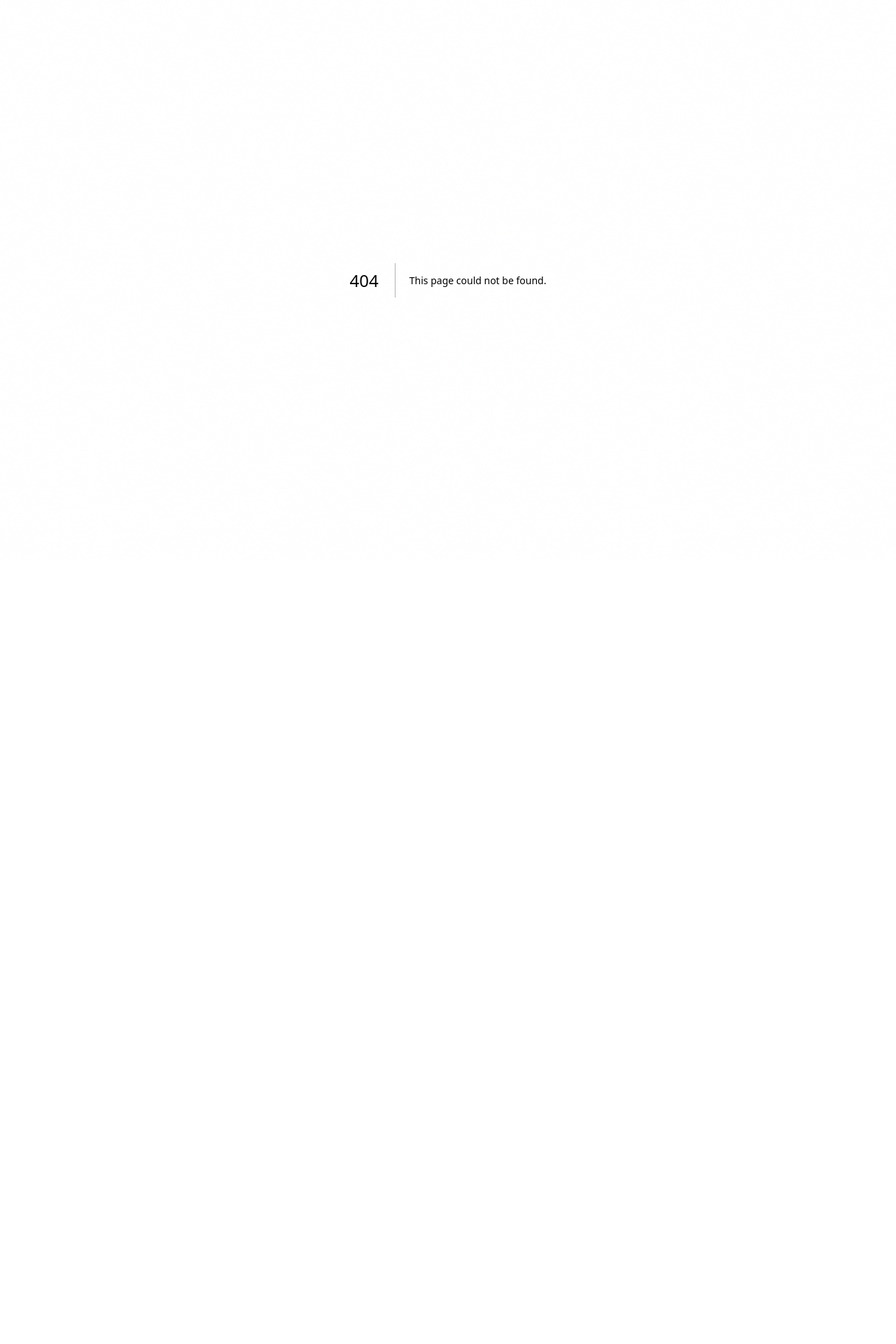
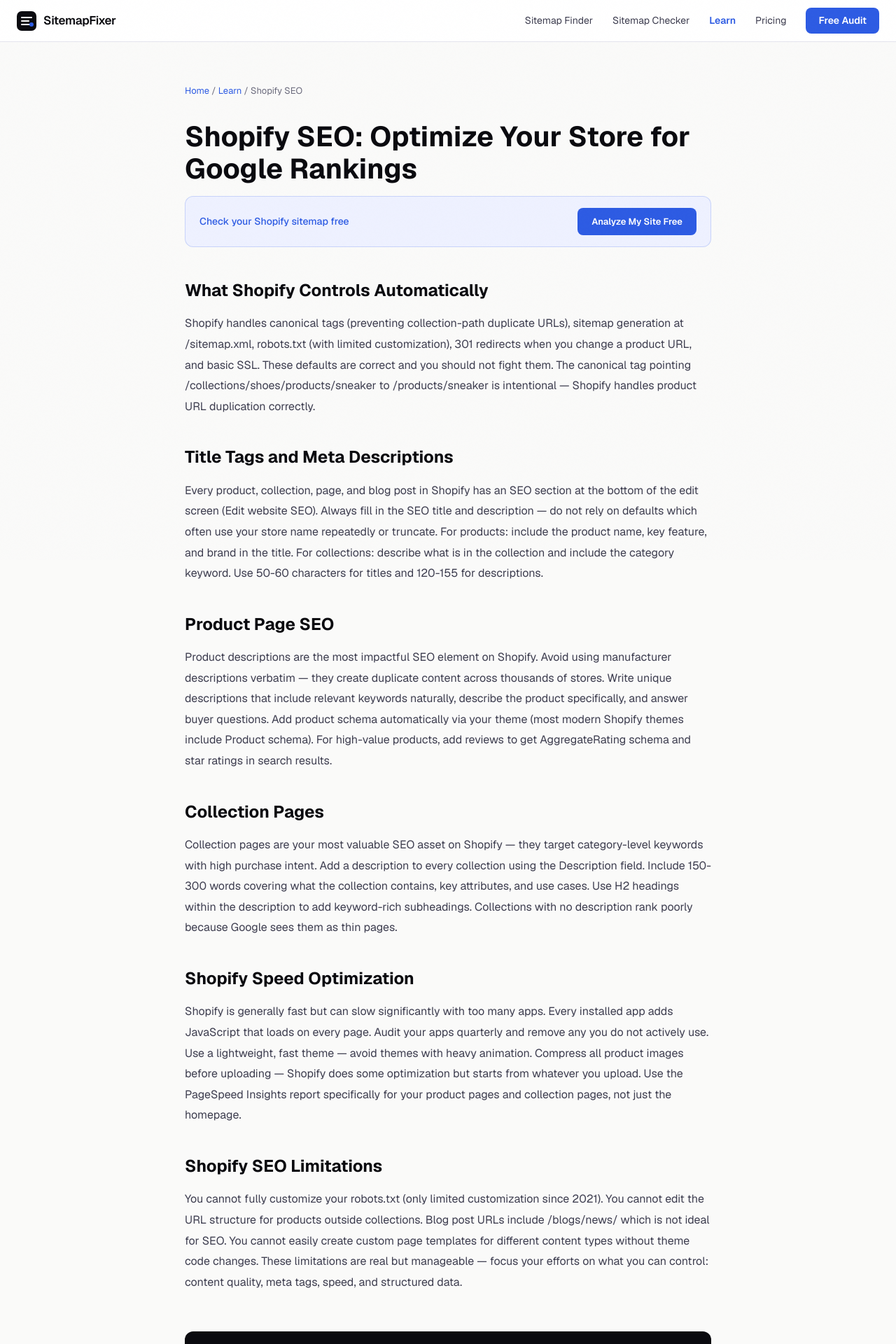
Before and after one commit to Watermelon-Coctail-Bar/sitemap-fixer, a Next.js app: page /learn/shopify-seo in a window 1280 px wide. Before the commit this address had no page. Shown: the top 1920 px of the page at 70% size. Before the commit the page ends 800 px from the top, so only its background shows below. Built offline with nearby package versions, Linux system fonts and the light colour scheme.

Commit message:
Create page.tsx

```diff
--- /dev/null
+++ b/src/app/learn/shopify-seo/page.tsx
@@ -0,0 +1,43 @@
+import type { Metadata } from 'next';
+export const metadata: Metadata = {
+  title: 'Shopify SEO: How to Optimize Your Shopify Store for Google | SitemapFixer',
+  description: "Shopify has SEO limitations built in. Here is what you can control, what you cannot, and the highest-impact optimizations for ranking your Shopify store in Google.",
+  alternates: { canonical: 'https://sitemapfixer.com/learn/shopify-seo' },
+};
+const sections = [
+  { h: "What Shopify Controls Automatically", d: "Shopify handles canonical tags (preventing collection-path duplicate URLs), sitemap generation at /sitemap.xml, robots.txt (with limited customization), 301 redirects when you change a product URL, and basic SSL. These defaults are correct and you should not fight them. The canonical tag pointing /collections/shoes/products/sneaker to /products/sneaker is intentional — Shopify handles product URL duplication correctly." },
+  { h: "Title Tags and Meta Descriptions", d: "Every product, collection, page, and blog post in Shopify has an SEO section at the bottom of the edit screen (Edit website SEO). Always fill in the SEO title and description — do not rely on defaults which often use your store name repeatedly or truncate. For products: include the product name, key feature, and brand in the title. For collections: describe what is in the collection and include the category keyword. Use 50-60 characters for titles and 120-155 for descriptions." },
+  { h: "Product Page SEO", d: "Product descriptions are the most impactful SEO element on Shopify. Avoid using manufacturer descriptions verbatim — they create duplicate content across thousands of stores. Write unique descriptions that include relevant keywords naturally, describe the product specifically, and answer buyer questions. Add product schema automatically via your theme (most modern Shopify themes include Product schema). For high-value products, add reviews to get AggregateRating schema and star ratings in search results." },
+  { h: "Collection Pages", d: "Collection pages are your most valuable SEO asset on Shopify — they target category-level keywords with high purchase intent. Add a description to every collection using the Description field. Include 150-300 words covering what the collection contains, key attributes, and use cases. Use H2 headings within the description to add keyword-rich subheadings. Collections with no description rank poorly because Google sees them as thin pages." },
+  { h: "Shopify Speed Optimization", d: "Shopify is generally fast but can slow significantly with too many apps. Every installed app adds JavaScript that loads on every page. Audit your apps quarterly and remove any you do not actively use. Use a lightweight, fast theme — avoid themes with heavy animation. Compress all product images before uploading — Shopify does some optimization but starts from whatever you upload. Use the PageSpeed Insights report specifically for your product pages and collection pages, not just the homepage." },
+  { h: "Shopify SEO Limitations", d: "You cannot fully customize your robots.txt (only limited customization since 2021). You cannot edit the URL structure for products outside collections. Blog post URLs include /blogs/news/ which is not ideal for SEO. You cannot easily create custom page templates for different content types without theme code changes. These limitations are real but manageable — focus your efforts on what you can control: content quality, meta tags, speed, and structured data." },
+];
+export default function Page() {
+  return (
+    <div style={{ maxWidth: 800, margin: '0 auto', padding: '60px 24px' }}>
+      <nav style={{ fontSize: 13, color: '#6b6b7d', marginBottom: 32 }}>
+        <a href="/" style={{ color: '#2d5be3', textDecoration: 'none' }}>Home</a>{' / '}
+        <a href="/learn" style={{ color: '#2d5be3', textDecoration: 'none' }}>Learn</a>{' / '}
+        <span>Shopify SEO</span>
+      </nav>
+      <h1 style={{ fontSize: 40, fontWeight: 700, color: '#0a0a0f', marginBottom: 16, lineHeight: 1.15 }}>Shopify SEO: Optimize Your Store for Google Rankings</h1>
+      <div style={{ background: '#eef1ff', border: '1px solid rgba(45,91,227,0.2)', borderRadius: 12, padding: '16px 20px', marginBottom: 40, display: 'flex', alignItems: 'center', justifyContent: 'space-between', gap: 16 }}>
+        <span style={{ fontSize: 14, color: '#2d5be3', fontWeight: 500 }}>Check your Shopify sitemap free</span>
+        <a href="/" style={{ background: '#2d5be3', color: 'white', padding: '10px 20px', borderRadius: 8, textDecoration: 'none', fontWeight: 600, fontSize: 13 }}>Analyze My Site Free</a>
+      </div>
+      <div style={{ fontSize: 16, color: '#3d3d4f', lineHeight: 1.85 }}>
+        {sections.map(({ h, d }) => (
+          <div key={h} style={{ marginBottom: 36 }}>
+            <h2 style={{ fontSize: 24, fontWeight: 700, color: '#0a0a0f', marginBottom: 10 }}>{h}</h2>
+            <p style={{ margin: 0 }}>{d}</p>
+          </div>
+        ))}
+      </div>
+      <div style={{ background: '#0a0a0f', borderRadius: 12, padding: '32px', textAlign: 'center', marginTop: 56 }}>
+        <div style={{ fontSize: 20, fontWeight: 700, color: 'white', marginBottom: 8 }}>Analyze your Shopify sitemap</div>
+        <div style={{ color: '#9999aa', marginBottom: 20, fontSize: 14 }}>Free — checks all URLs in 60 seconds</div>
+        <a href="/" style={{ background: 'white', color: '#0a0a0f', padding: '14px 28px', borderRadius: 8, textDecoration: 'none', fontWeight: 700 }}>Analyze My Site Free</a>
+      </div>
+    </div>
+  );
+}
```
